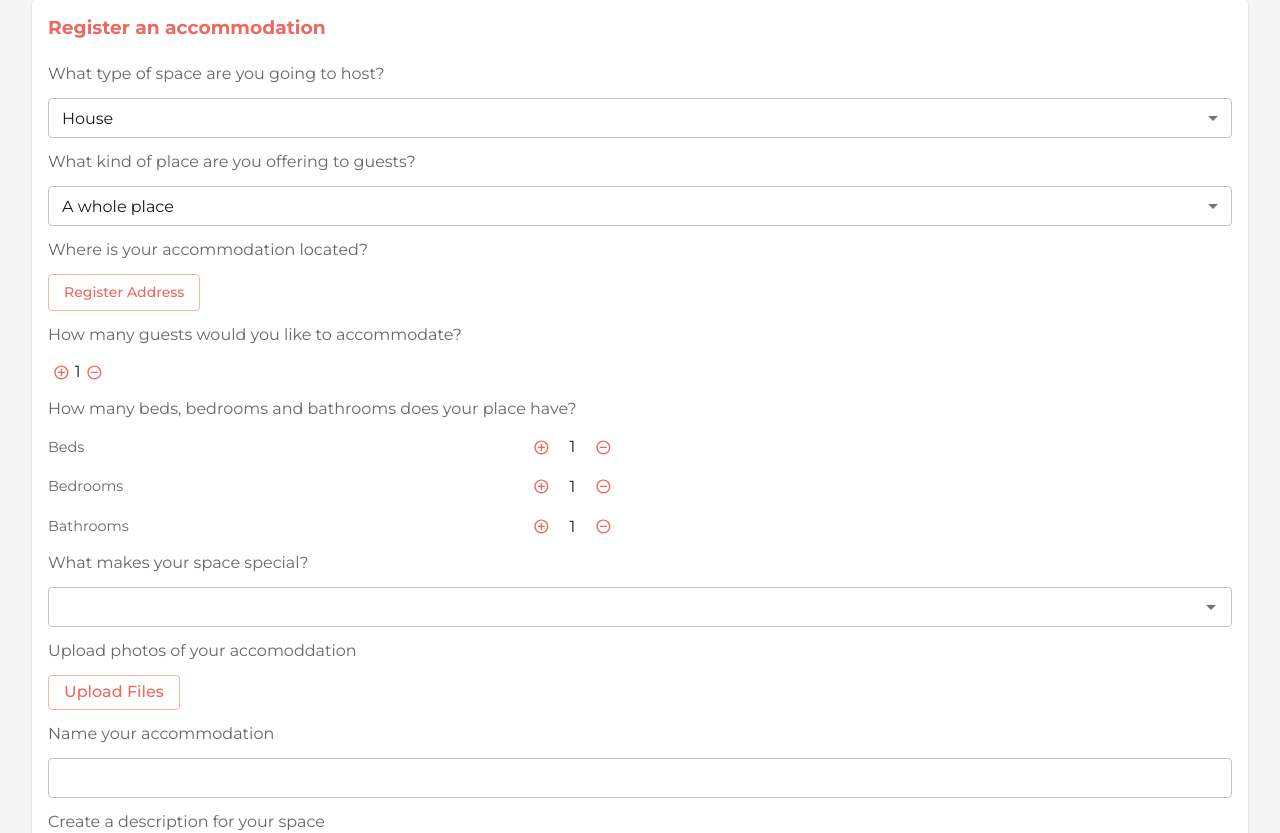
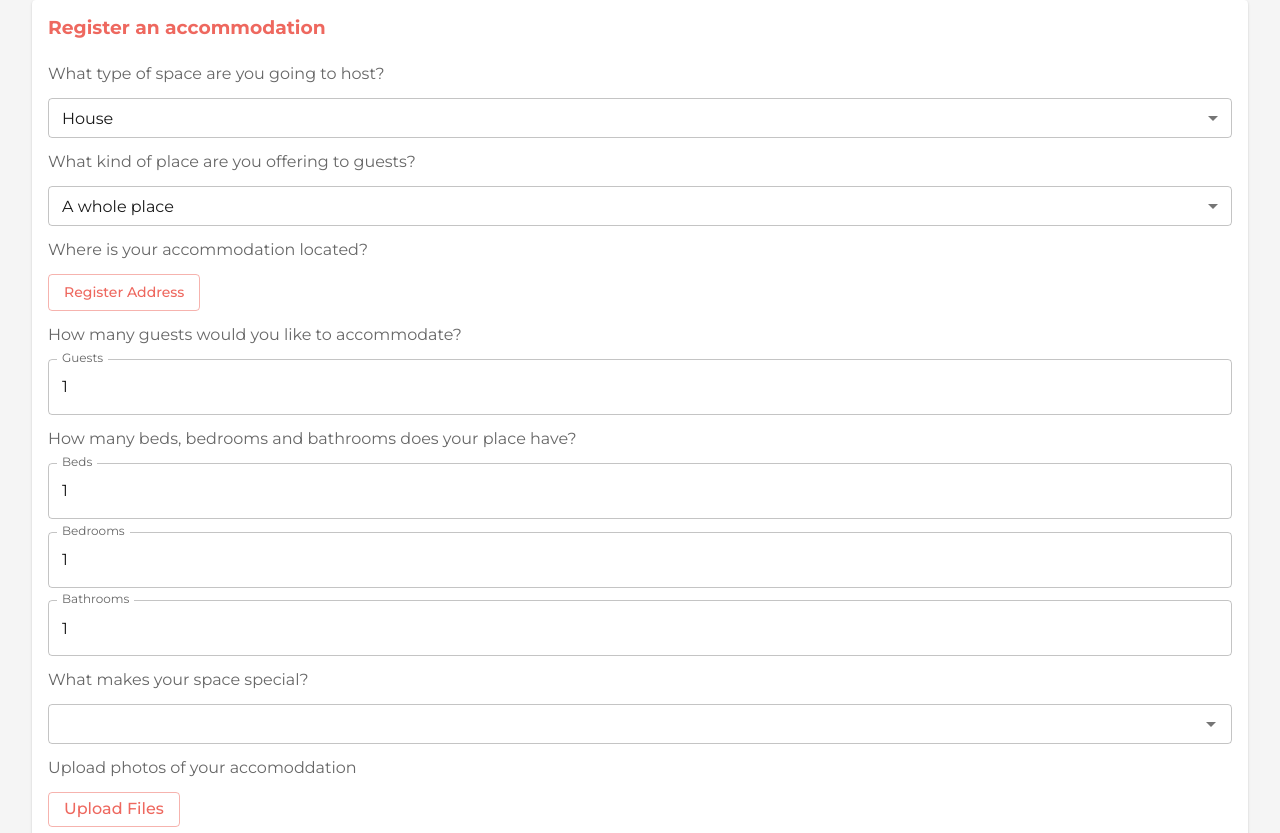
Before and after one commit to arc4dex/OnTrip, a React (Create React App) app: page /registerAccommod in a window 1280 px wide. Shown: the top 833 px of the page. Built offline with nearby package versions, Linux system fonts and the light colour scheme.

Commit message:
fix: adjusting register Accommodation form

```diff
--- a/package.json
+++ b/package.json
@@ -18,6 +18,7 @@
     "framer-motion": "4.1.17",
     "react": "^18.2.0",
     "react-dom": "^18.2.0",
+    "react-error-boundary": "^3.1.4",
     "react-hook-form": "^7.33.1",
     "react-icons": "^4.4.0",
     "react-redux": "^8.0.2",
--- /dev/null
+++ b/src/components/ErrorBoundary/index.jsx
@@ -0,0 +1,10 @@
+function ErrorFallback({ error }) {
+  return (
+    <div role="alert">
+      <p>Something went wrong:</p>
+      <pre>{error.message}</pre>
+    </div>
+  );
+}
+
+export default ErrorFallback;
--- a/src/components/FormRegisterAccommod/index.jsx
+++ b/src/components/FormRegisterAccommod/index.jsx
@@ -1,3 +1,7 @@
+/* eslint-disable jsx-a11y/img-redundant-alt */
+/* eslint-disable no-use-before-define */
+import { useRef, useState } from "react";
+
 import { useForm } from "react-hook-form";
 import * as yup from "yup";
 import { yupResolver } from "@hookform/resolvers/yup";
@@ -24,39 +28,71 @@ import CloseIcon from "@mui/icons-material/Close";
 import AddCircleOutlineIcon from "@mui/icons-material/AddCircleOutline";
 import RemoveCircleOutlineIcon from "@mui/icons-material/RemoveCircleOutline";
 
-import { useState } from "react";
+function FormRegisterAccommod() {
+  const categories = ["House", "Apartment", "Flat", "Inn", "Boutique Hotel"];
 
-function FormRegisterAccommod() {
-  const [category, setCategory] = useState("House");
+  const kindsOfPlaces = ["A whole place", "A whole room", "A shared room"];
 
-  const [kindOfPlace, setKindOfPlace] = useState("A whole place");
+  const highlights = [
+    "Internet speed greater than 100mb/s",
+    "Ergonomic Desk Chair",
+    "Ergonomic Setup",
+    "Air conditioning",
+    "Monitor Full HD",
+    "Silent Environment",
+    "Dryer",
+    "Kitchen",
+    "Smart Place",
+    "Coffee Machine",
+    "Playroom",
+    "Coworking",
+  ];
+
+  const [category, setCategory] = useState(categories[0]);
+
+  const [kindOfPlace, setKindOfPlace] = useState(kindsOfPlaces[0]);
 
   const [openModal, setOpenModal] = useState(false);
 
-  const [guestsQuantity, setGuestsQuantity] = useState(1);
+  const [image, setImage] = useState([]);
 
-  const [bedQuantity, setBedQuantity] = useState(1);
+  const [imageError, setImageError] = useState(false);
 
-  const [bedroomQuantity, setBedroomQuantity] = useState(1);
-
-  const [bathroomQuantity, setBathroomQuantity] = useState(1);
-
-  const [image, setImage] = useState([]);
+  const inputRef = useRef(null);
 
   const onImageChange = (e) => {
     const [file] = e.target.files;
-    if (file.type === "image/png") {
-      // setImage([...image, URL.createObjectURL(file)]);
-      setImage([URL.createObjectURL(file)]);
+
+    if (
+      file?.type === "image/png" ||
+      file?.type === "image/jpeg" ||
+      file?.type === "image/jpg"
+    ) {
+      setImageError(false);
+      const reader = new FileReader();
+      reader.onloadend = () => {
+        setImage([reader.result]);
+        setValue("imageUrl", [reader.result]);
+      };
+      reader.readAsDataURL(file);
+    } else {
+      setImageError(true);
     }
   };
 
-  function handleChangeKindOfPlace(event) {
-    setKindOfPlace(event.target.value);
-  }
+  const deleteImage = () => {
+    inputRef.current.value = null;
+    setImage([]);
+  };
 
-  function handleChangeCategory(event) {
-    setCategory(event.target.value);
+  function handleChange(event, type) {
+    if (type === "category") {
+      setCategory(event.target.value);
+    }
+
+    if (type === "kindOfPlace") {
+      setKindOfPlace(event.target.value);
+    }
   }
 
   function handleOpenModal() {
@@ -67,58 +103,46 @@ function FormRegisterAccommod() {
     setOpenModal(false);
   }
 
-  function addQuantity(info) {
-    if (info === "guest") {
-      setGuestsQuantity(guestsQuantity + 1);
-    } else if (info === "bed") {
-      setBedQuantity(bedQuantity + 1);
-    } else if (info === "bedroom") {
-      setBedroomQuantity(bedroomQuantity + 1);
-    } else if (info === "bathroom") {
-      setBathroomQuantity(bathroomQuantity + 1);
-    }
-  }
-
-  function subQuantity(info) {
-    if (info === "guest" && guestsQuantity > 1) {
-      setGuestsQuantity(guestsQuantity - 1);
-    } else if (info === "bed" && bedQuantity > 1) {
-      setBedQuantity(bedQuantity - 1);
-    } else if (info === "bedroom" && bedroomQuantity > 1) {
-      setBedroomQuantity(bedroomQuantity - 1);
-    } else if (info === "bathroom" && bathroomQuantity > 1) {
-      setBathroomQuantity(bathroomQuantity - 1);
-    }
-  }
-
-  const categories = ["House", "Apartment", "Flat", "Inn", "Boutique Hotel"];
-
-  const kindsOfPlaces = ["A whole place", "A whole room", "A shared room"];
-
-  const highlights = [
-    "internet speed greater than 100mb/s",
-    "Ergonomic Desk Chair",
-    "Ergonomic Setup",
-    "Air conditioning",
-    "Monitor Full HD",
-    "Silent Environment",
-    "Dryer",
-    "Kitchen",
-    "Smart Place",
-    "Coffee Machine",
-    "Playroom",
-    "CoWorking",
-  ];
-
-  const formSchema = yup.object().shape({});
+  const formSchema = yup.object().shape({
+    category: yup
+      .string()
+      // .oneOf(categories)
+      .required("Please select the type of space."),
+    kindOfPlace: yup
+      .string()
+      // .oneOf(kindsOfPlaces)
+      .required("Please select the kind of place."),
+    // location: yup
+    //   .object()
+    //   .required("Please add an address to your accommodation"),
+    guests: yup.number().required("Please select a number of guests."),
+    beds: yup.number().required("Please select a number of beds."),
+    rooms: yup.number().required("Please select a number of rooms."),
+    bathrooms: yup.number().required("Please select a number of bathrooms."),
+    highlights: yup.array(),
+    imageUrl: yup
+      .string()
+      .oneOf(image)
+      .required("Please upload a photo of your accommodation."),
+    name: yup
+      .string()
+      .required("Please enter a name for your accommodation.")
+      .min(6, "Name must have at least 3 characters."),
+    description: yup
+      .string()
+      .required("Please enter a description for your accommodation.")
+      .min(6, "Description must have at least 6 characters."),
+    price: yup
+      .string()
+      .required("Please enter a price for your accommodation."),
+  });
 
   const {
     register,
     handleSubmit,
+    setValue,
     formState: { errors },
-  } = useForm({
-    resolver: yupResolver(formSchema),
-  });
+  } = useForm({ resolver: yupResolver(formSchema) });
 
   function onSubmitFunction(data) {
     console.log(data);
@@ -135,40 +159,41 @@ function FormRegisterAccommod() {
             What type of space are you going to host?
           </InputLabel>
           <StyledSelect
+            {...register("category")}
+            error={errors.category?.message}
+            helperText={errors.category?.message}
             labelId="demo-simple-select-label"
             id="demo-simple-select"
             variant="outlined"
             value={category}
-            onChange={handleChangeCategory}
+            onChange={(event) => handleChange(event, "category")}
             size="small"
-            {...register("category")}
           >
             {categories.map((category) => (
               <MenuItem value={category} key={category}>
                 {category}
               </MenuItem>
             ))}
-            {/* <MenuItem value={"House"}>House</MenuItem>
-            <MenuItem value={"Apartment"}>Apartment</MenuItem>
-            <MenuItem value={"Flat"}>Flat</MenuItem>
-            <MenuItem value={"Inn"}>Inn</MenuItem>
-            <MenuItem value={"Boutique Hotel"}>Boutique Hotel</MenuItem> */}
           </StyledSelect>
           <InputLabel id="demo-simple-select-label">
             What kind of place are you offering to guests?
           </InputLabel>
           <StyledSelect
+            {...register("kindOfPlace")}
+            error={errors.kindOfPlace?.message}
+            helperText={errors.kindOfPlace?.message}
             labelId="demo-simple-select-label"
             id="demo-simple-select"
             variant="outlined"
             value={kindOfPlace}
-            onChange={handleChangeKindOfPlace}
+            onChange={(event) => handleChange(event, "kindOfPlace")}
             size="small"
-            {...register("kindOfPlace")}
           >
-            <MenuItem value={"A whole place"}>A whole place</MenuItem>
-            <MenuItem value={"A whole room"}>A whole room</MenuItem>
-            <MenuItem value={"A shared room"}>A shared room</MenuItem>
+            {kindsOfPlaces.map((kind) => (
+              <MenuItem value={kind} key={kind}>
+                {kind}
+              </MenuItem>
+            ))}
           </StyledSelect>
           <InputLabel id="demo-simple-select-label">
             Where is your accommodation located?
@@ -176,6 +201,7 @@ function FormRegisterAccommod() {
           <Button
             sx={{
               textTransform: "capitalize",
+              alignSelf: "flex-start",
             }}
             variant="outlined"
             onClick={handleOpenModal}
@@ -185,104 +211,91 @@ function FormRegisterAccommod() {
           <InputLabel id="demo-simple-select-label">
             How many guests would you like to accommodate?
           </InputLabel>
-          <div>
-            <IconButton
-              onClick={() => addQuantity("guest")}
-              size="small"
-              color="primary"
-            >
-              <AddCircleOutlineIcon sx={{ width: "0.7em", height: "0.7em" }} />
-            </IconButton>
-            <span className="quantity">{guestsQuantity}</span>
-            <IconButton
-              onClick={() => subQuantity("guest")}
-              size="small"
-              color="primary"
-            >
-              <RemoveCircleOutlineIcon
-                sx={{ width: "0.7em", height: "0.7em" }}
-              />
-            </IconButton>
-          </div>
+          <TextField
+            {...register("guests")}
+            type="number"
+            defaultValue={1}
+            label="Guests"
+            error={errors.guests?.message}
+            helperText={errors.guests?.message}
+            sx={{ width: "100%" }}
+            onChange={(event) => {
+              if (
+                event.target.value !== " " &&
+                event.target.value !== "" &&
+                event.target.value < 1
+              ) {
+                event.target.value = 1;
+              }
+            }}
+          />
           <InputLabel id="demo-simple-select-label">
             How many beds, bedrooms and bathrooms does your place have?
           </InputLabel>
-          <div className="rooms">
-            <h4>Beds</h4>
-            <div>
-              <IconButton
-                onClick={() => addQuantity("bed")}
-                size="small"
-                color="primary"
-              >
-                <AddCircleOutlineIcon
-                  sx={{ width: "0.7em", height: "0.7em" }}
-                />
-              </IconButton>
-              <span className="quantity">{bedQuantity}</span>
-              <IconButton
-                onClick={() => subQuantity("bed")}
-                size="small"
-                color="primary"
-              >
-                <RemoveCircleOutlineIcon
-                  sx={{ width: "0.7em", height: "0.7em" }}
-                />
-              </IconButton>
-            </div>
-          </div>
-          <div className="rooms">
-            <h4>Bedrooms</h4>
-            <div>
-              <IconButton
-                onClick={() => addQuantity("bedroom")}
-                size="small"
-                color="primary"
-              >
-                <AddCircleOutlineIcon
-                  sx={{ width: "0.7em", height: "0.7em" }}
-                />
-              </IconButton>
-              <span className="quantity">{bedroomQuantity}</span>
-              <IconButton
-                onClick={() => subQuantity("bedroom")}
-                size="small"
-                color="primary"
-              >
-                <RemoveCircleOutlineIcon
-                  sx={{ width: "0.7em", height: "0.7em" }}
-                />
-              </IconButton>
-            </div>
-          </div>
-          <div className="rooms">
-            <h4>Bathrooms</h4>
-            <div>
-              <IconButton
-                onClick={() => addQuantity("bathroom")}
-                size="small"
-                color="primary"
-              >
-                <AddCircleOutlineIcon
-                  sx={{ width: "0.7em", height: "0.7em" }}
-                />
-              </IconButton>
-              <span className="quantity">{bathroomQuantity}</span>
-              <IconButton
-                onClick={() => subQuantity("bathroom")}
-                size="small"
-                color="primary"
-              >
-                <RemoveCircleOutlineIcon
-                  sx={{ width: "0.7em", height: "0.7em" }}
-                />
-              </IconButton>
-            </div>
-          </div>
+          <TextField
+            type="number"
+            label="Beds"
+            {...register("bed")}
+            defaultValue="1"
+            error={errors.bed?.message}
+            helperText={errors.bed?.message}
+            sx={{ width: "100%" }}
+            onChange={(event) => {
+              if (
+                event.target.value !== " " &&
+                event.target.value !== "" &&
+                event.target.value < 1
+              ) {
+                event.target.value = 1;
+              }
+            }}
+          />
+          <TextField
+            type="number"
+            label="Bedrooms"
+            {...register("rooms")}
+            defaultValue="1"
+            error={errors.rooms?.message}
+            helperText={errors.rooms?.message}
+            sx={{ width: "100%" }}
+            onChange={(event) => {
+              if (
+                event.target.value !== " " &&
+                event.target.value !== "" &&
+                event.target.value < 1
+              ) {
+                event.target.value = 1;
+              }
+            }}
+          />
+          <TextField
+            type="number"
+            label="Bathrooms"
+            {...register("bathrooms")}
+            defaultValue="1"
+            error={errors.bathrooms?.message}
+            helperText={errors.bathrooms?.message}
+            sx={{ width: "100%" }}
+            onChange={(event) => {
+              if (
+                event.target.value !== " " &&
+                event.target.value !== "" &&
+                event.target.value < 1
+              ) {
+                event.target.value = 1;
+              }
+            }}
+          />
           <InputLabel id="demo-simple-select-label">
             What makes your space special?
           </InputLabel>
           <Autocomplete
+            {...register("highlights")}
+            error={errors.highlights?.message}
+            helperText={errors.highlights?.message}
+            onChange={(event, value) => {
+              setValue("highlights", value);
+            }}
             multiple
             id="tags-outlined"
             options={highlights}
@@ -295,40 +308,80 @@ function FormRegisterAccommod() {
           <InputLabel id="demo-simple-select-label">
             Upload photos of your accomoddation
           </InputLabel>
-
           <Button
             variant="outlined"
             component="label"
             sx={{
               textTransform: "capitalize",
+              fontSize: "0.875rem",
             }}
           >
             Upload Files
-            <input type="file" onChange={onImageChange} hidden />
+            <input
+              {...register("imageUrl")}
+              type="file"
+              onChange={onImageChange}
+              hidden
+              ref={inputRef}
+              error={errors.imageUrl?.message}
+              helperText={errors.imageUrl?.message}
+            />
           </Button>
-          {image.map((element, index) => (
-            <img key={index} src={element} alt={""} />
-          ))}
-
+          {image?.map((element, index) => {
+            return (
+              <div key={index} className="AccommodImageDiv">
+                <button onClick={deleteImage}>X</button>
+                <img src={element} alt={"Accommodation Photo"} />
+              </div>
+            );
+          })}
+          {imageError && (
+            <span className="imageError">
+              Only PNG, JPEG, JPG files are accepted.
+            </span>
+          )}
           <InputLabel id="demo-simple-select-label">
             Name your accommodation
           </InputLabel>
-          <TextField size="small" sx={{ width: "100%" }} />
+          <TextField
+            {...register("name")}
+            error={errors.name?.message}
+            helperText={errors.name?.message}
+            size="small"
+            sx={{ width: "100%" }}
+          />
           <InputLabel id="demo-simple-select-label">
             Create a description for your space
           </InputLabel>
-          <TextField size="small" sx={{ width: "100%" }} />
+          <TextField
+            {...register("description")}
+            error={errors.description?.message}
+            helperText={errors.description?.message}
+            sx={{ width: "100%" }}
+            multiline
+          />
           <InputLabel id="demo-simple-select-label">
             Set a price per night
           </InputLabel>
           <div className="price">
             <span>$</span>
-            <TextField size="small" sx={{ width: "95%" }} />
+            <TextField
+              {...register("price")}
+              error={errors.price?.message}
+              helperText={errors.price?.message}
+              size="small"
+              sx={{ width: "95%" }}
+            />
           </div>
-
           <Button
+            type="submit"
             variant="contained"
-            sx={{ textTransform: "capitalize", alignSelf: "center" }}
+            sx={{
+              textTransform: "capitalize",
+              alignSelf: "center",
+              width: "80%",
+              maxWidth: "15.75rem",
+            }}
           >
             Register accommodation
           </Button>
--- a/src/components/FormRegisterAccommod/style.js
+++ b/src/components/FormRegisterAccommod/style.js
@@ -32,6 +32,13 @@ export const StyledPaper = muiStyles.styled(Paper)`
 
         span {
             font-weight: 400;
+        }
+
+        .guests {
+            width: 5.5rem;
+            display: flex;
+            align-items: center;
+            justify-content: space-between;
         }
 
         .rooms {
@@ -70,7 +77,34 @@ export const StyledPaper = muiStyles.styled(Paper)`
             }
         }
 
+        .AccommodImageDiv {
+            width: 60%;
+            position: relative;
 
+            button {
+                border: none;
+                outline: none;
+                background-color: transparent;
+                color: var(--red);
+                font-size: 1.2rem;
+                position: absolute;
+                right: 0;
+            }
+
+
+            img {
+                width: 92%;
+            }
+
+            .imageError {
+                width: 100%;
+                font-weight: 400;
+                font-size: 0.75rem;
+                text-align: left;
+                margin-left: 1.6rem;
+                color: #d32f2f;
+            }
+        }
     }
 
 `;
@@ -90,13 +124,16 @@ export const StyledMain = styled.main`
 
 export const StyledPaperModal = muiStyles.styled(Paper)`
     display: flex;
-    padding: 1rem;
+    padding: 1.5rem;
     width: 90%;
     justify-content: center;
     align-items: stretch;
     position: absolute;
-    top: 8.75%;
-    left: 5%;
+    max-width: 28.8rem;
+    left: 50%;
+    top: 50%;
+    transform: translate(-50%, -50%);
+
 
     form {
         display: flex;
--- a/src/pages/RegisterAccommod/index.jsx
+++ b/src/pages/RegisterAccommod/index.jsx
@@ -1,7 +1,14 @@
 import FormRegisterAccommod from "../../components/FormRegisterAccommod";
 
+import { ErrorBoundary } from "react-error-boundary";
+import ErrorFallback from "../../components/ErrorBoundary";
+
 function RegisterAccommod() {
-  return <FormRegisterAccommod />;
+  return (
+    <ErrorBoundary FallbackComponent={ErrorFallback}>
+      <FormRegisterAccommod />
+    </ErrorBoundary>
+  );
 }
 
 export default RegisterAccommod;
```
Also changed, not shown: 1 other file (tests, documents, lock files or other folders).
